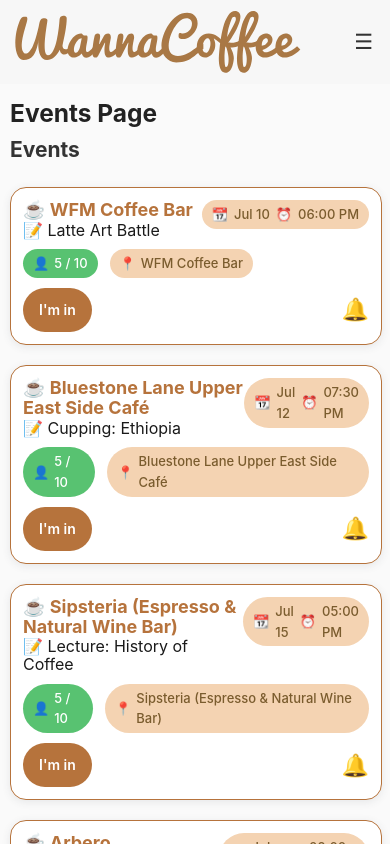
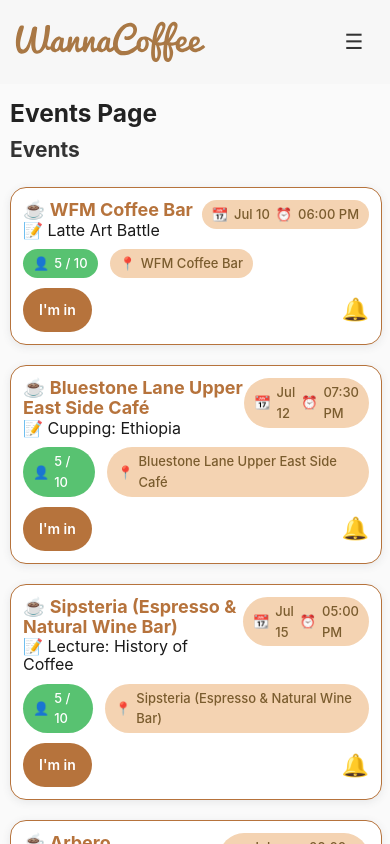
Before and after one commit to alf-delta/wanna-coffee-new, a React (Vite) app: page /events in a window 390 px wide. Built offline with nearby package versions, Linux system fonts and the light colour scheme.

Commit message:
fix: универсальная адаптивная вёрстка логотипа в header без костылей (flex, max-width, object-fit)

```diff
--- a/src/components/Header.jsx
+++ b/src/components/Header.jsx
@@ -15,8 +15,8 @@
   return (
     <header style={styles.header}>
       <nav style={styles.nav}>
-        <Link to="/" style={styles.logoLink}>
-          <img src={logo} alt="Wanna Coffee Logo" style={styles.logo} />
+        <Link to="/" className="logo-link">
+          <img src={logo} alt="Wanna Coffee Logo" className="header-logo" />
         </Link>
         <div style={styles.rightControls}>
           {isMobile ? (
@@ -79,7 +79,7 @@
   logo: {
     height: '64px',
     '@media (max-width: 768px)': {
-      height: '48px',
+      height: '32px',
     },
   },
   rightControls: {
@@ -162,6 +162,11 @@
       background: '#f7f7f7',
     },
   },
+  '@media (max-width: 768px)': {
+    logoLink: {
+      maxWidth: '70vw',
+    },
+  },
 };
 
 export default Header;
--- a/src/styles/global.css
+++ b/src/styles/global.css
@@ -121,6 +121,14 @@
   h3 { font-size: 1.25rem; }
   h4 { font-size: 1.1rem; }
   h5, h6 { font-size: 1rem; }
+
+  .header-logo {
+    height: 32px;
+  }
+
+  .logo-link {
+    max-width: 120px;
+  }
 }
 
 /* ===== ANIMATIONS ===== */
@@ -255,3 +263,17 @@
 .radius-slider:focus {
   outline: none !important;
 }
+
+.logo-link {
+  display: flex;
+  align-items: center;
+  max-width: 220px;
+  width: 100%;
+}
+
+.header-logo {
+  display: block;
+  max-width: 100%;
+  height: auto;
+  object-fit: contain;
+}
```
